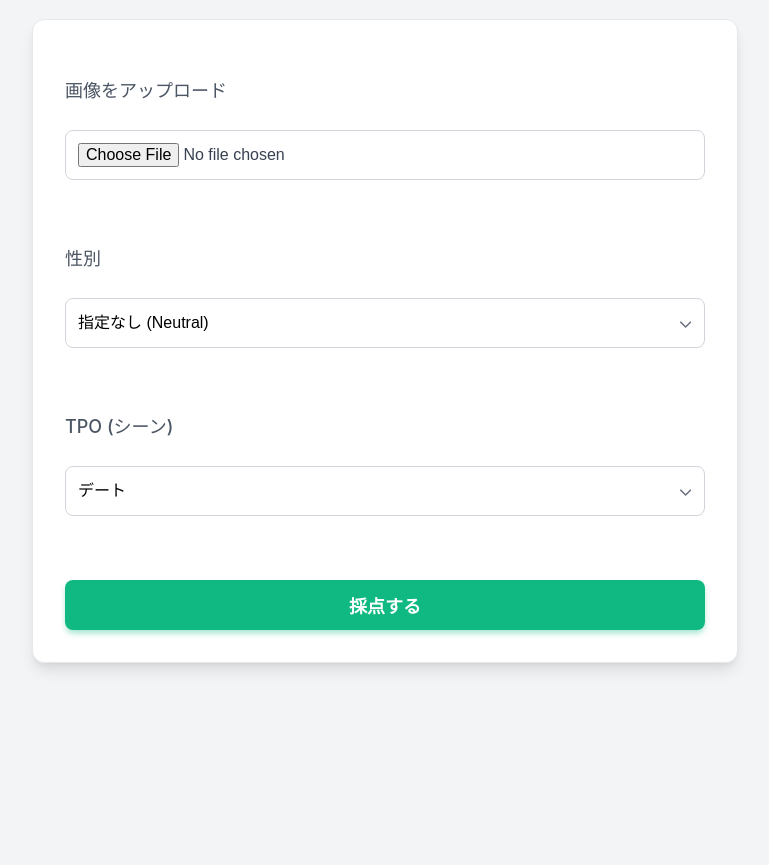
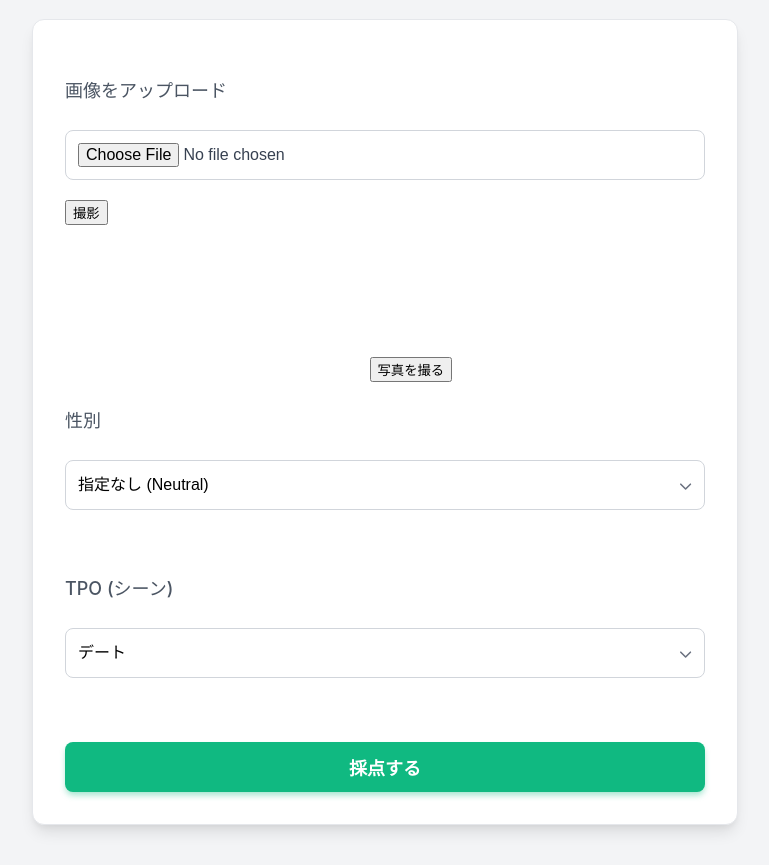
Before and after one commit to kado0314/PBLcamera, a Flask app: page /scoring/ in a window 1280 px wide. Shown: the part 133-998 px from the top of the page, without its empty margins (255-1024 px from the left). Before the commit the page ends 803 px from the top, so only its background shows below. Run offline with Flask 3, Linux system fonts and the light colour scheme.

Commit message:
Implement camera and image upload features
Added camera functionality for image capture and preview.

```diff
--- a/scoring/templates/saiten.html
+++ b/scoring/templates/saiten.html
@@ -12,7 +12,13 @@
 
         <label>画像をアップロード</label><br>
         <input type="file" name="image_file" accept="image/*" capture="camera" id="imageInput"><br>
-        <img id="imagePreview" src="" style="max-width:300px; display: none; margin-bottom: 10px;"><br>
+
+        <button type="button" id="openCameraBtn">撮影</button><br>
+        <div id="cameraArea">
+            <video id="cameraVideo" autoplay playsinline></video>
+            <button type="button" id="takePhotoBtn">写真を撮る</button>
+        </div>
+        <img id="imagePreview" src="">
 
         <label for="user_gender">性別</label><br>
         <select name="user_gender" id="user_gender">
@@ -92,6 +98,62 @@
                 imagePreview.style.display = 'none';
             }
         });
+
+        // カメラ関連の要素取得
+        const openCameraBtn = document.getElementById('openCameraBtn');
+        const cameraArea = document.getElementById('cameraArea');
+        const cameraVideo = document.getElementById('cameraVideo');
+        const takePhotoBtn = document.getElementById('takePhotoBtn');
+
+        let cameraStream = null;
+
+        // ① 「撮影」ボタンを押してカメラ起動
+        openCameraBtn.addEventListener('click', async () => {
+            try {
+                cameraStream = await navigator.mediaDevices.getUserMedia({ video: true });
+                cameraVideo.srcObject = cameraStream;
+
+                cameraArea.style.display = "block";
+                imagePreview.style.display = "none"; // プレビュー非表示
+            } catch (err) {
+                alert("カメラを起動できませんでした: " + err);
+            }
+        });
+
+        // ② 「写真を撮る」で現在のカメラ映像をキャプチャ
+        takePhotoBtn.addEventListener('click', () => {
+            if (!cameraStream) return;
+
+            const canvas = document.createElement('canvas');
+            canvas.width = cameraVideo.videoWidth;
+            canvas.height = cameraVideo.videoHeight;
+
+            const ctx = canvas.getContext('2d');
+            ctx.drawImage(cameraVideo, 0, 0, canvas.width, canvas.height);
+
+            // 画像データを Base64 に変換
+            const dataUrl = canvas.toDataURL("image/jpeg");
+
+            // プレビュー表示
+            imagePreview.src = dataUrl;
+            imagePreview.style.display = "block";
+
+            // Base64 を <input type="file"> に変換してセット
+            fetch(dataUrl)
+                .then(res => res.arrayBuffer())
+                .then(buffer => {
+                    const file = new File([buffer], "camera.jpg", { type: "image/jpeg" });
+
+                    const dt = new DataTransfer();
+                    dt.items.add(file);
+
+                    imageInput.files = dt.files;  // Flask に送れる！
+                });
+
+            // カメラ停止
+            cameraStream.getTracks().forEach(track => track.stop());
+            cameraArea.style.display = "none";
+        });
     </script>
 </body>
 </html>
```
